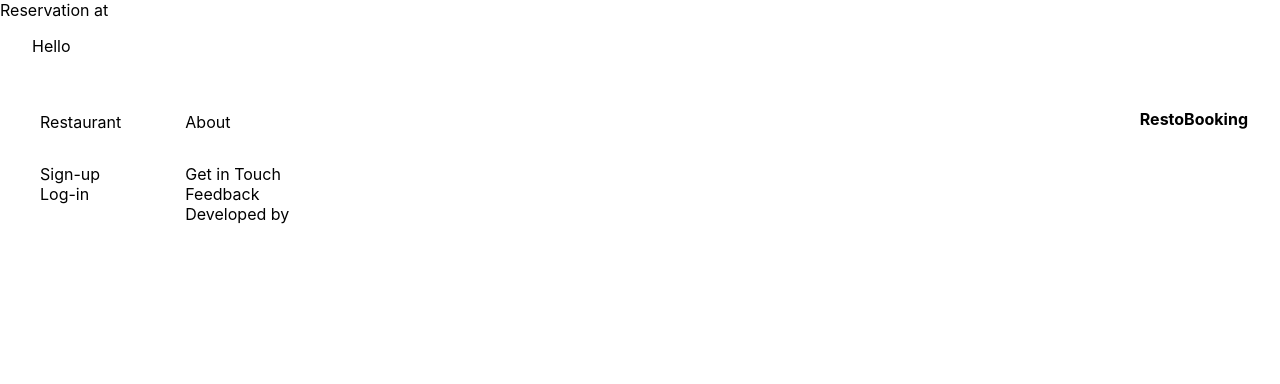
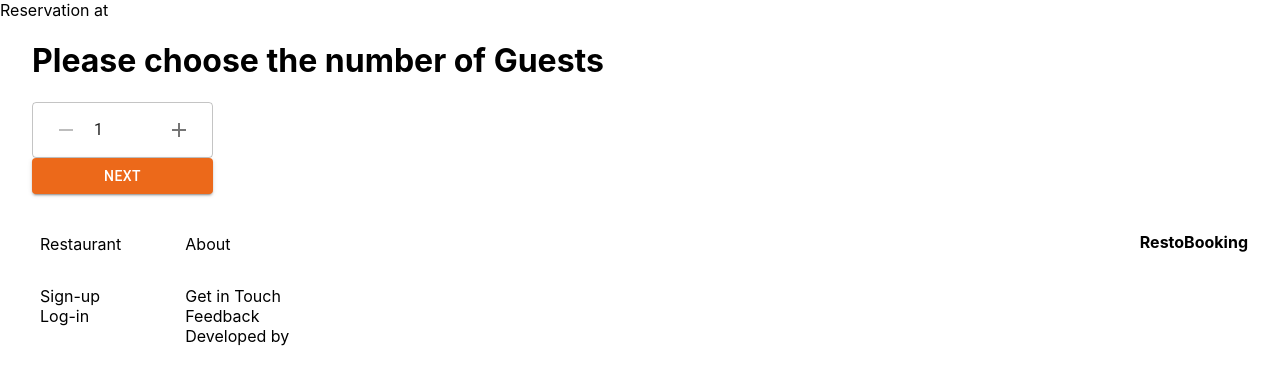
Before and after one commit to alibeji/booking, a Next.js app: page / in a window 1280 px wide. Shown: the top 384 px of the page. Built offline with nearby package versions, Linux system fonts and the light colour scheme; no server answers.

Commit message:
feat: add menu page

```diff
--- /dev/null
+++ b/src/components/Menu/Menu.tsx
@@ -0,0 +1,67 @@
+import {
+  FormControl,
+  FormControlLabel,
+  RadioGroup,
+  Radio,
+  Button,
+} from "@mui/material";
+import React, { useState } from "react";
+import { useQuery } from "react-query";
+import { useRecoilState, useSetRecoilState } from "recoil";
+import fetchRestaurantData from "../../utils/api/fetchRestaurantData";
+import { info as atomInfo } from "../../stores/steps";
+import { step } from "../../stores/steps";
+
+const restaurantId = "62c1a011e95e96a91dbfd023";
+
+export default function Menu() {
+  const { data } = useQuery("restaurants", () =>
+    fetchRestaurantData(restaurantId)
+  );
+
+  const setStep = useSetRecoilState(step);
+  const [info, setInfo] = useRecoilState(atomInfo);
+  const [menu, setMenu] = useState(info.menu ?? "");
+
+  const handleChange = (e: React.ChangeEvent<HTMLInputElement>) => {
+    setMenu(e.target.value);
+  };
+
+  const isError = !menu;
+
+  console.log(menu);
+
+  const handleSubmit = () => {
+    setInfo({ ...info, menu });
+    setStep("date");
+  };
+
+  return (
+    <div>
+      <h2>Please choose a Menu</h2>
+      <FormControl>
+        <RadioGroup onChange={handleChange} value={menu}>
+          {data?.menu.map((meal) => (
+            <FormControlLabel
+              value={meal}
+              control={<Radio />}
+              label={meal}
+              key={meal}
+            />
+          ))}
+        </RadioGroup>
+        <Button
+          onClick={(e) => {
+            e.preventDefault();
+            handleSubmit();
+          }}
+          variant="contained"
+          type="submit"
+          disabled={isError}
+        >
+          Next
+        </Button>
+      </FormControl>
+    </div>
+  );
+}
--- a/src/pages/index.tsx
+++ b/src/pages/index.tsx
@@ -1,8 +1,15 @@
 import type { NextPage } from "next";
 import Head from "next/head";
+import { useRecoilValue } from "recoil";
+import Guests from "../components/Guests/Guests";
+import Menu from "../components/Menu/Menu";
+import { step as atomStep } from "../stores/steps";
 import styles from "../styles/Home.module.scss";
 
 const Home: NextPage = () => {
+  const step = useRecoilValue(atomStep);
+  console.log(step);
+
   return (
     <div className={styles.container}>
       <Head>
@@ -10,7 +17,8 @@ const Home: NextPage = () => {
         <meta name="description" content="Generated by create next app" />
         <link rel="icon" href="/favicon.ico" />
       </Head>
-      <p>Hello</p>
+      {step === "guests" && <Guests />}
+      {step === "menu" && <Menu />}
     </div>
   );
 };
```
